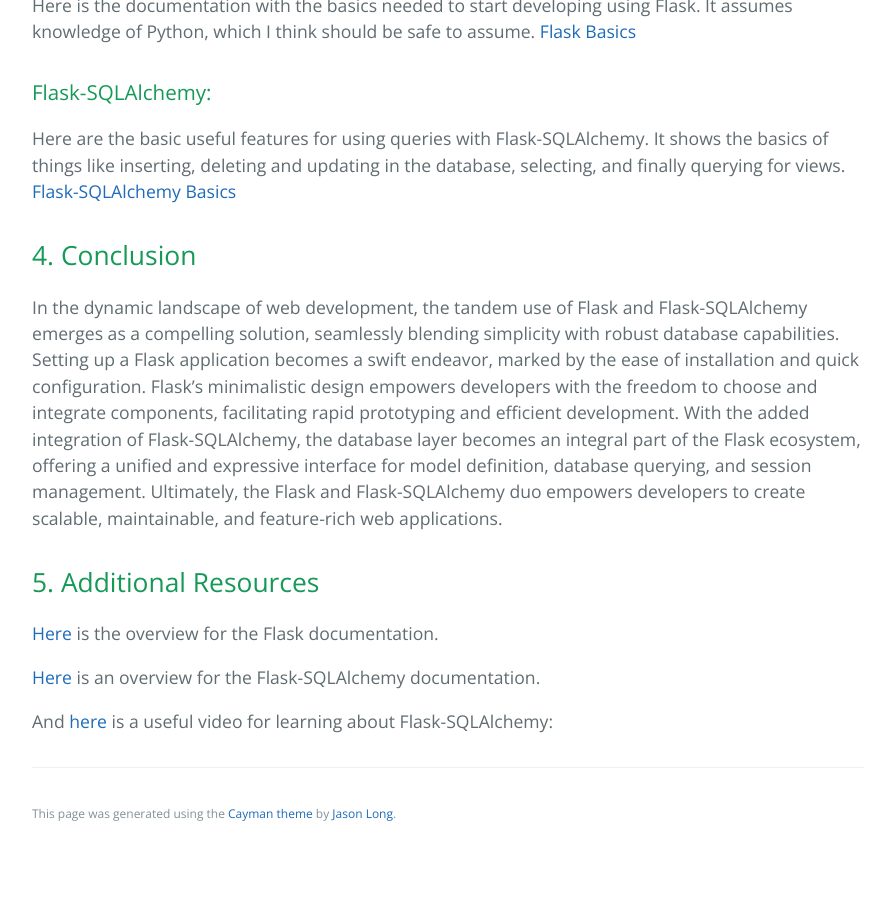
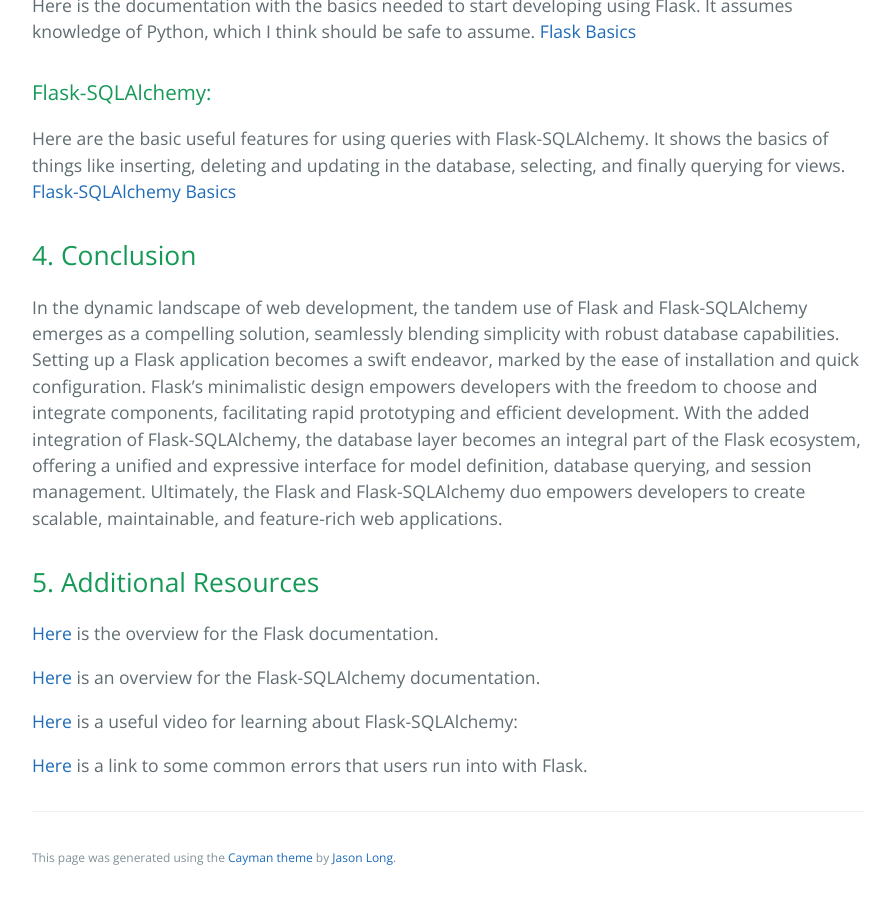
Before and after one commit to learning-software-engineering/learning-software-engineering.github.io, a Jekyll site: the page built from Topics/Tech_Stacks/Flask.md, in a window 1280 px wide and 900 px high, scrolled down 1869 px. Shown: the whole window, without its empty margins (192-1083 px from the left). Built offline with Jekyll 4.4.1, drawn with Linux system fonts in a browser that asks for light colours; our own code applies the rules of GitHub Pages for plain Markdown files; before the commit the page ends 2725 px from its top, so only the background shows below that.

Commit message:
Update Flask.md by adding some documentation on troubleshooting
In the additional resources section, I included documentation about troubleshooting some common problems that users run into while using Flask.

```diff
--- a/Topics/Tech_Stacks/Flask.md
+++ b/Topics/Tech_Stacks/Flask.md
@@ -60,4 +60,6 @@
 [Here](https://flask-sqlalchemy.palletsprojects.com/en/3.1.x/) is an overview for the Flask-SQLAlchemy documentation.
 
 
-And [here](https://www.youtube.com/watch?v=uZnp21fu8TQ&t=1s&ab_channel=TechWithTim) is a useful video for learning about Flask-SQLAlchemy:
+[Here](https://www.youtube.com/watch?v=uZnp21fu8TQ&t=1s&ab_channel=TechWithTim) is a useful video for learning about Flask-SQLAlchemy:
+
+[Here](https://flask.palletsprojects.com/en/2.3.x/errorhandling/) is a link to some common errors that users run into with Flask.
```
